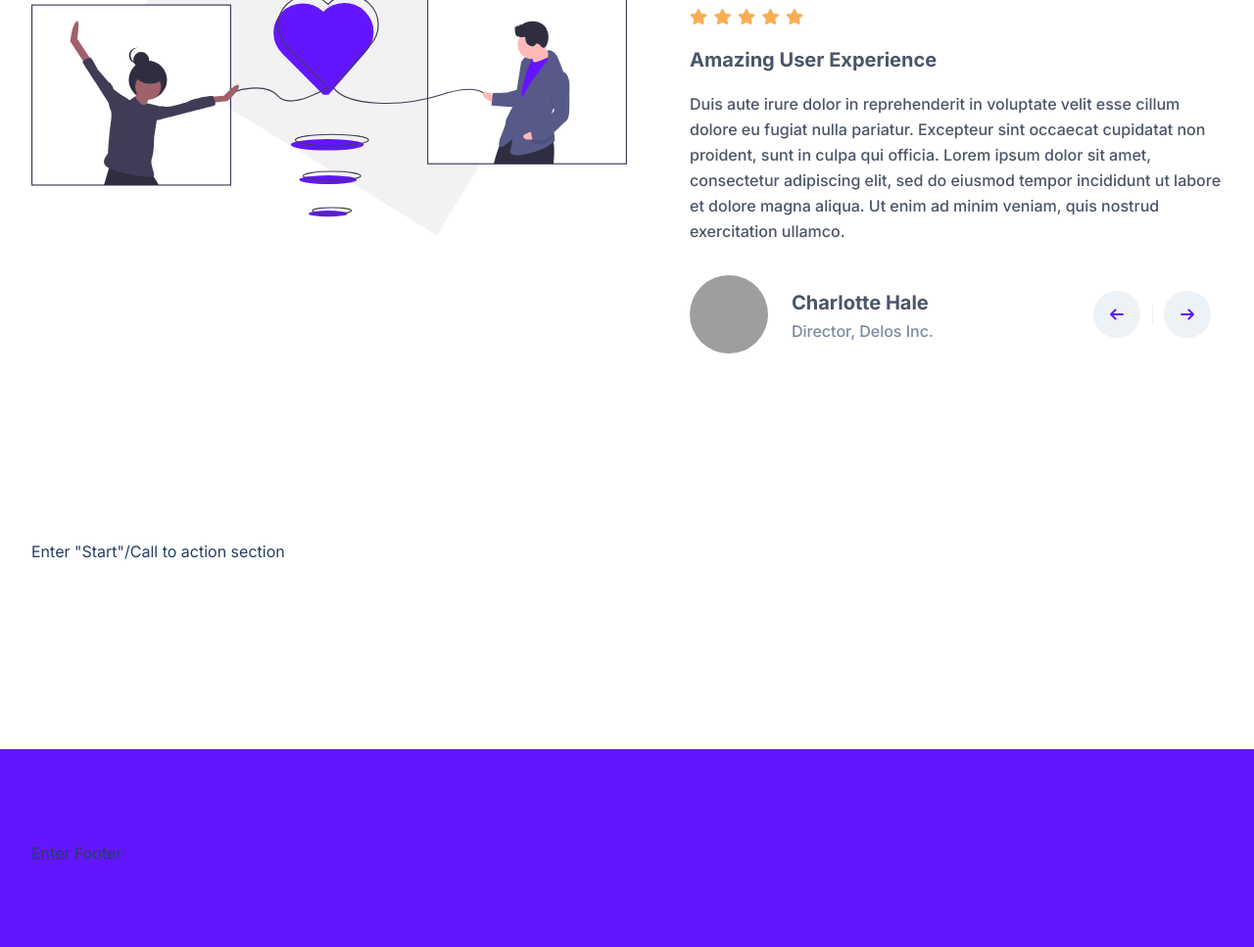
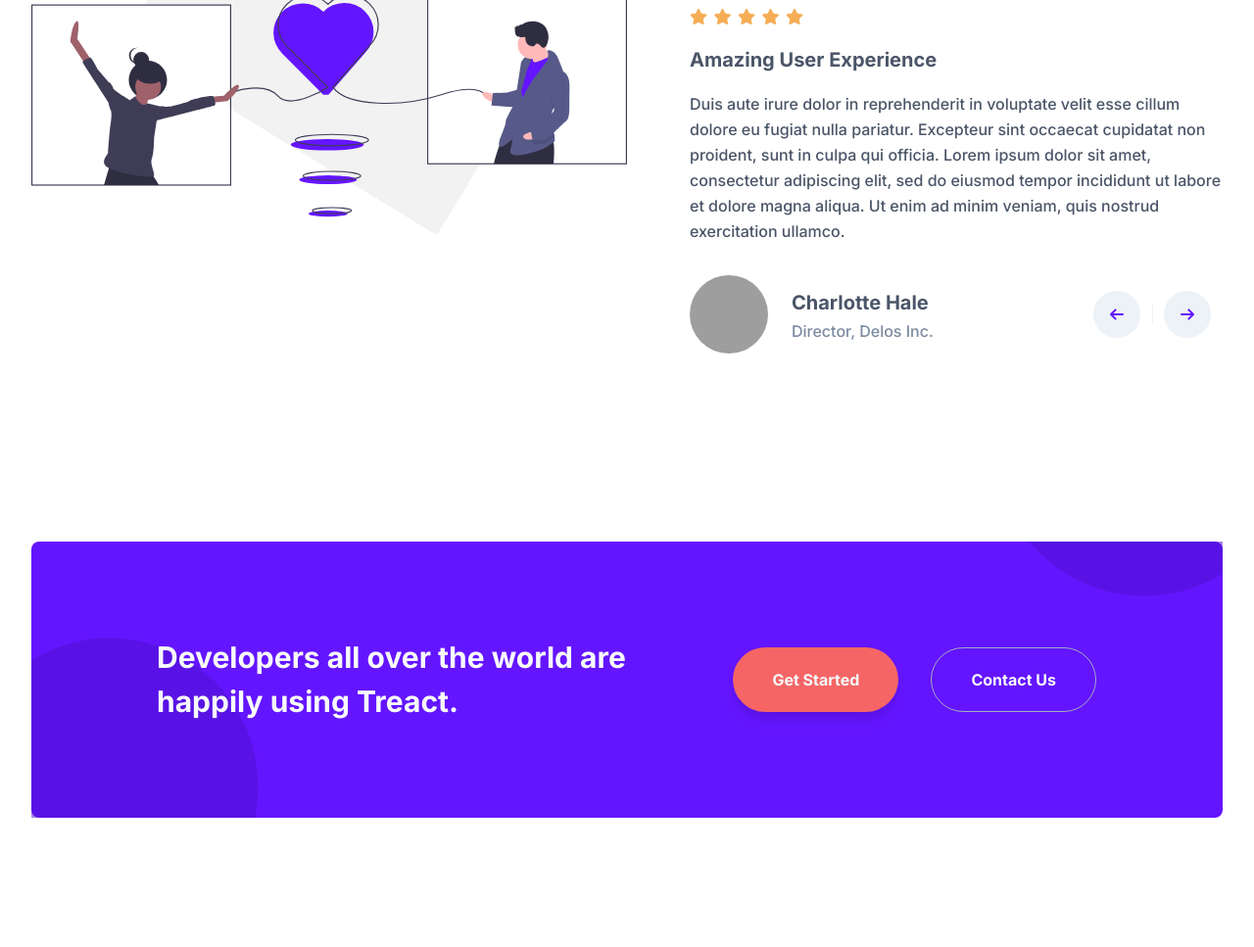
Before and after one commit to CodeWithCasey/treact-final-project, a plain HTML site: page index.html in a window 1280 px wide. Shown: the part 5093-6060 px from the top of the page at 98% size. Drawn offline with Linux system fonts and the light colour scheme; grey boxes are pictures that could not be loaded.

Commit message:
start/CTA finished

```diff
--- a/index.html
+++ b/index.html
@@ -434,7 +434,27 @@
         <section id="start">
             <div class="container">
                 <div class="row">
-                    <!--  -->Enter "Start"/Call to action section<!--  -->
+                    <svg viewBox="0 0 600 600" class="start__blob--1">
+                    <g transform="translate(300,300)">
+                        <path d="M153.6,-239C199.1,-209.8,236,-167.2,258.4,-118C280.9,-68.9,288.9,-13.1,281.2,40.4C273.5,93.9,250.1,145.2,214.7,186.1C179.3,226.9,131.9,257.4,80,272.6C28.2,287.8,-28.2,287.8,-80,272.6C-131.9,257.4,-179.3,226.9,-214.7,186.1C-250.1,145.2,-273.5,93.9,-281.2,40.4C-288.9,-13.1,-280.9,-68.9,-258.4,-118C-236,-167.2,-199.1,-209.8,-153.6,-239C-108.1,-268.3,-54.1,-284.1,0,-284.1C54.1,-284.1,108.1,-268.3,153.6,-239Z" fill="rgb(80,17,204)"></path>
+                    </g>
+                    </svg>
+                    <svg viewBox="0 0 600 600" class="start__blob--2">
+                    <g transform="translate(300,300)">
+                      <path d="M153.6,-239C199.1,-209.8,236,-167.2,258.4,-118C280.9,-68.9,288.9,-13.1,281.2,40.4C273.5,93.9,250.1,145.2,214.7,186.1C179.3,226.9,131.9,257.4,80,272.6C28.2,287.8,-28.2,287.8,-80,272.6C-131.9,257.4,-179.3,226.9,-214.7,186.1C-250.1,145.2,-273.5,93.9,-281.2,40.4C-288.9,-13.1,-280.9,-68.9,-258.4,-118C-236,-167.2,-199.1,-209.8,-153.6,-239C-108.1,-268.3,-54.1,-284.1,0,-284.1C54.1,-284.1,108.1,-268.3,153.6,-239Z" fill="rgb(80,17,204)"></path>
+                    </g>
+                    </svg>
+                    <div class="start__container">
+                        <div class="start__row">
+                            <div class="start__title">
+                                Developers all over the world are happily using Treact.
+                            </div>
+                            <div class="start__buttons">
+                                <button class="start__button btn">Get Started</button>
+                                <button class="start__button btn">Contact Us</button>
+                            </div>
+                        </div>
+                    </div>
                 </div>
             </div>
         </section>
--- a/style.css
+++ b/style.css
@@ -1129,6 +1129,103 @@ START / CALL TO ACTION ↓
     overflow: hidden;
 }
 
+.start__blob--1 {
+    position: absolute;
+    bottom: 0px;
+    left: 0px;
+    height: 20rem;
+    width: 20rem;
+    transform: translate(-5rem, 8rem);
+    color: rgb(80 17 204);
+    opacity: 0.5;
+}
+
+.start__blob--2 {
+    position: absolute;
+    top: 0px;
+    right: 0px;
+    height: 20rem;
+    width: 20rem;
+    transform: translate(5rem, -16rem);
+    color: rgb(80 17 204);
+    opacity: 0.5;
+}
+
+.start__container {
+    padding: 96px 0;
+    width: 100%;
+    background-color: rgb(100, 21, 255);
+    border-radius: 8px;
+    display: flex;
+    justify-content: center;
+    align-items: center;
+}
+
+.start__row {
+    width: 100%;
+    margin: 0 auto;
+    max-width: 1024px;
+    padding: 0 32px;
+    display: flex;
+    justify-content: center;
+    align-items: center;
+}
+
+.start__title {
+    color: #f7fafc;
+    font-size: 30px;
+    font-weight: 700;
+    line-height: 1.5;
+    z-index: 2;
+}
+
+.start__title,
+.start__buttons {
+    width: 50%;
+}
+
+.start__buttons {
+    display: flex;
+    justify-content: flex-end;
+}
+
+.start__button:nth-child(1):hover{
+    background-color: rgba(229, 62, 62);
+}
+
+.start__button:nth-child(1) {
+    background: #f56565;
+    box-shadow: rgba(0, 0, 0, 0) 0px 0px 0px 0px, rgba(0, 0, 0, 0) 0px 0px 0px 0px, rgba(0, 0, 0, 0.1) 0px 10px 15px -3px, rgba(0, 0, 0, 0.05) 0px 4px 6px -2px;
+    margin-right: 32px;
+    transition: all 300ms ease;
+}
+
+.start__button:nth-child(2):hover {
+    background-color: rgba(247, 250, 252);
+    color: rgba(100, 21, 255);
+}
+
+.start__button:nth-child(2) {
+    border: 1px solid rgb(160, 174, 192);
+    transition: all 300ms ease;
+}
+
+.start__button {
+    padding: 20px 40px;
+    border-radius: 500px;
+    font-weight: 700;
+    font-size: 16px;
+    color: #f7fafc;
+    line-height: 1.5;
+    letter-spacing: 0.025;
+    margin: 1px;
+    z-index: 2;
+}
+
+
+.btn_hover {
+    background-color: rgba(80, 17, 204);
+}
 
 /*
 
```
